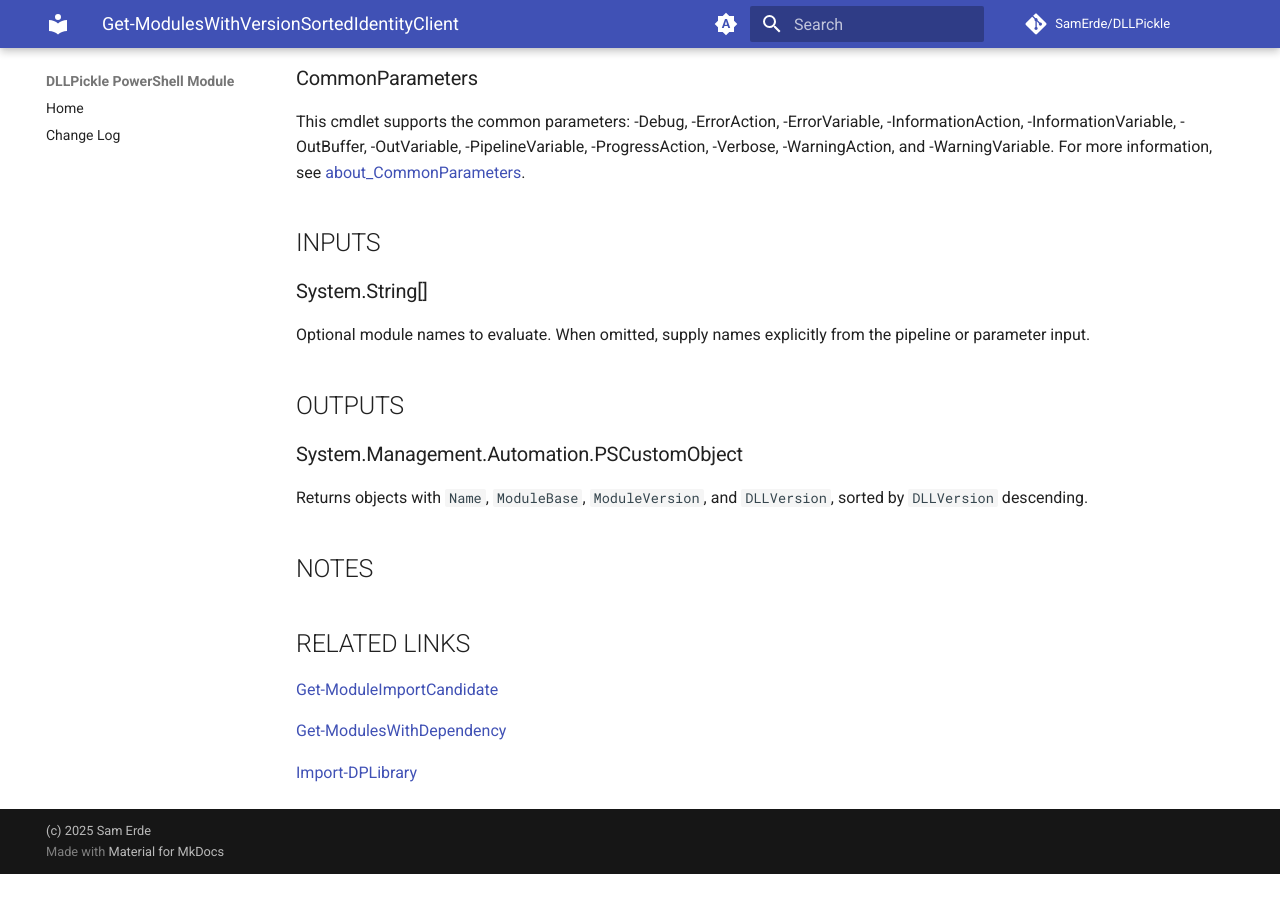
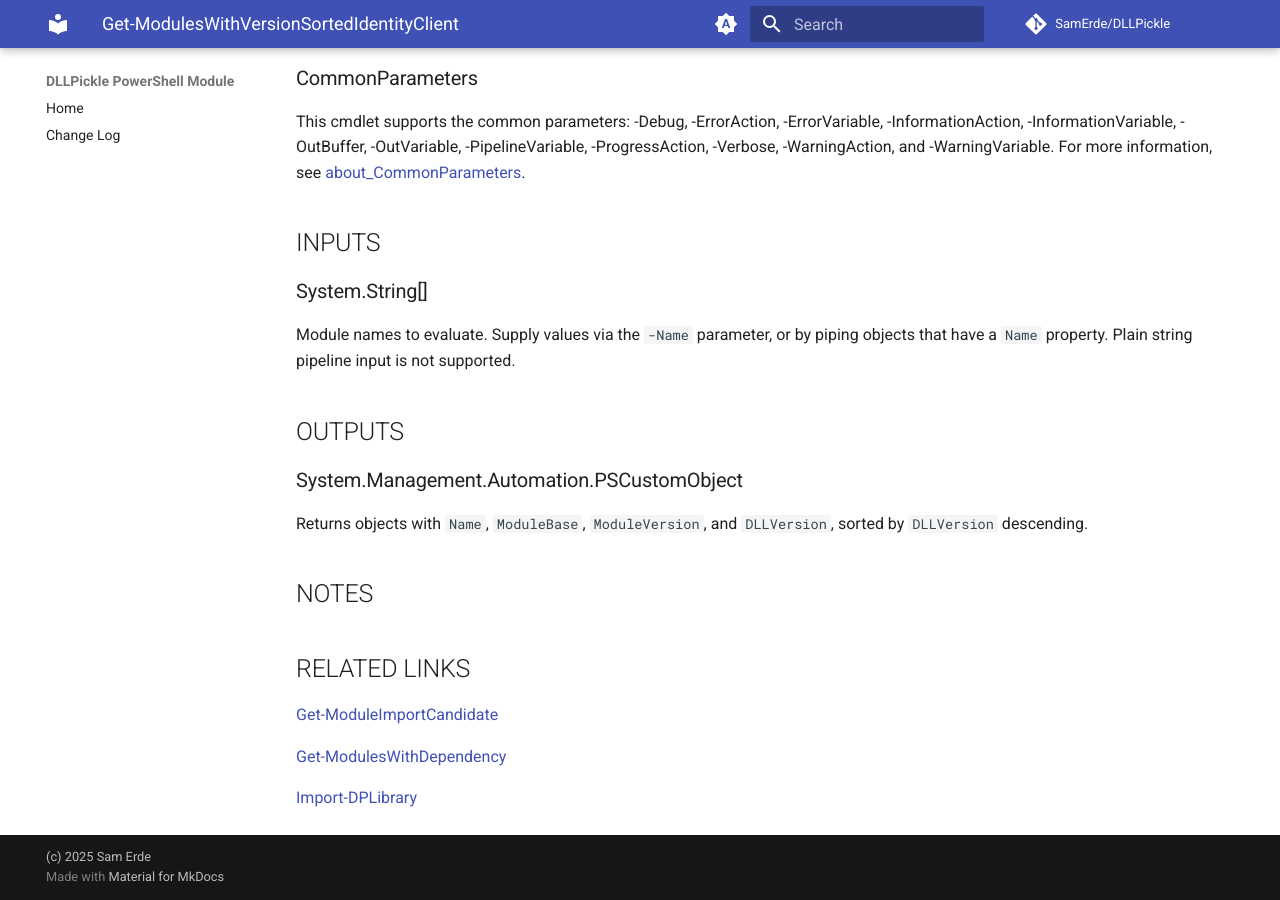
Before and after one commit to SamErde/DLLPickle, an MkDocs documentation site: the page built from docs/DLLPickle/Get-ModulesWithVersionSortedIdentityClient.md, in a window 1280 px wide and 900 px high, scrolled down 1365 px. Built offline with MkDocs 1.6.1 and Material for MkDocs 9.7.7, drawn with Linux system fonts in a browser that asks for light colours; comment, search, counter and statistics services are not loaded; before the commit the page ends 2239 px from its top, so only the background shows below that.

Commit message:
Update docs/DLLPickle/Get-ModulesWithVersionSortedIdentityClient.md
Co-authored-by: Copilot <175728472+Copilot@users.noreply.github.com>

```diff
--- a/docs/DLLPickle/Get-ModulesWithVersionSortedIdentityClient.md
+++ b/docs/DLLPickle/Get-ModulesWithVersionSortedIdentityClient.md
@@ -72,8 +72,8 @@ This cmdlet supports the common parameters: -Debug, -ErrorAction, -ErrorVariable
 
 ### System.String[]
 
-Optional module names to evaluate. When omitted, supply names explicitly from
-the pipeline or parameter input.
+Module names to evaluate. Supply values via the `-Name` parameter, or by piping
+objects that have a `Name` property. Plain string pipeline input is not supported.
 
 ## OUTPUTS
 
```
